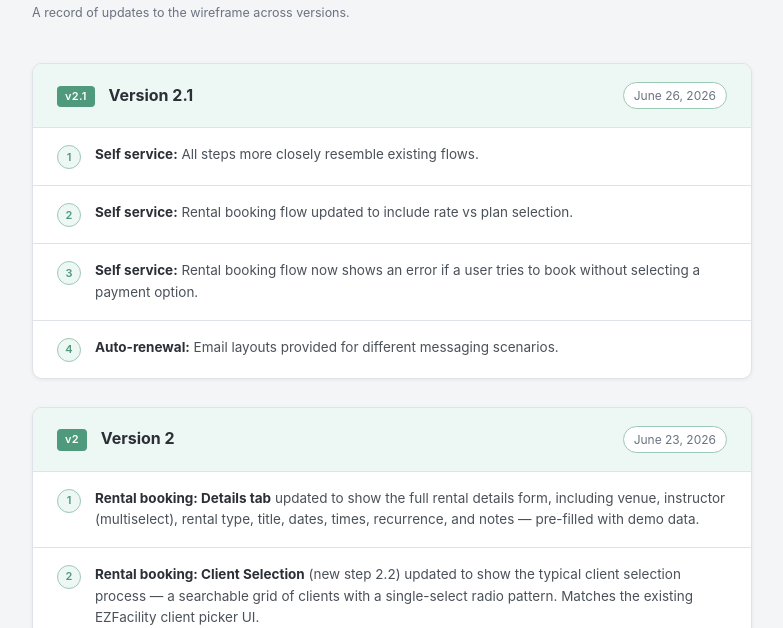
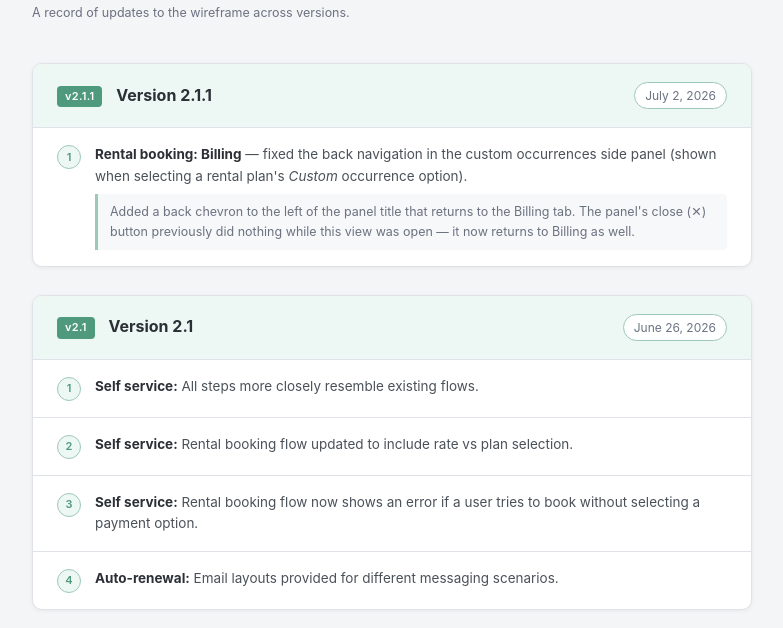
Before and after one commit to ktowell-ezf/ezf-rental-plans, a website: page changelog.html in a window 1280 px wide. Shown: the part 172-800 px from the top of the page, without its empty margins (248-1031 px from the left). Drawn offline with Linux system fonts and the light colour scheme.

Commit message:
Changelog updates

```diff
--- a/changelog.html
+++ b/changelog.html
@@ -100,6 +100,24 @@
 
   <div class="version">
     <div class="version-header">
+      <h2><span class="version-badge">v2.1.1</span> Version 2.1.1</h2>
+      <span class="version-date">July 2, 2026</span>
+    </div>
+    <ul class="change-list">
+      <li>
+        <span class="change-num">1</span>
+        <div class="change-body">
+          <p><strong>Rental booking: Billing</strong> — fixed the back navigation in the custom occurrences side panel (shown when selecting a rental plan's <em>Custom</em> occurrence option).</p>
+          <div class="detail">
+            Added a back chevron to the left of the panel title that returns to the Billing tab. The panel's close (✕) button previously did nothing while this view was open — it now returns to Billing as well.
+          </div>
+        </div>
+      </li>
+    </ul>
+  </div>
+
+  <div class="version">
+    <div class="version-header">
       <h2><span class="version-badge">v2.1</span> Version 2.1</h2>
       <span class="version-date">June 26, 2026</span>
     </div>
```
Also changed, not shown: index.html (+4 -4 lines).
